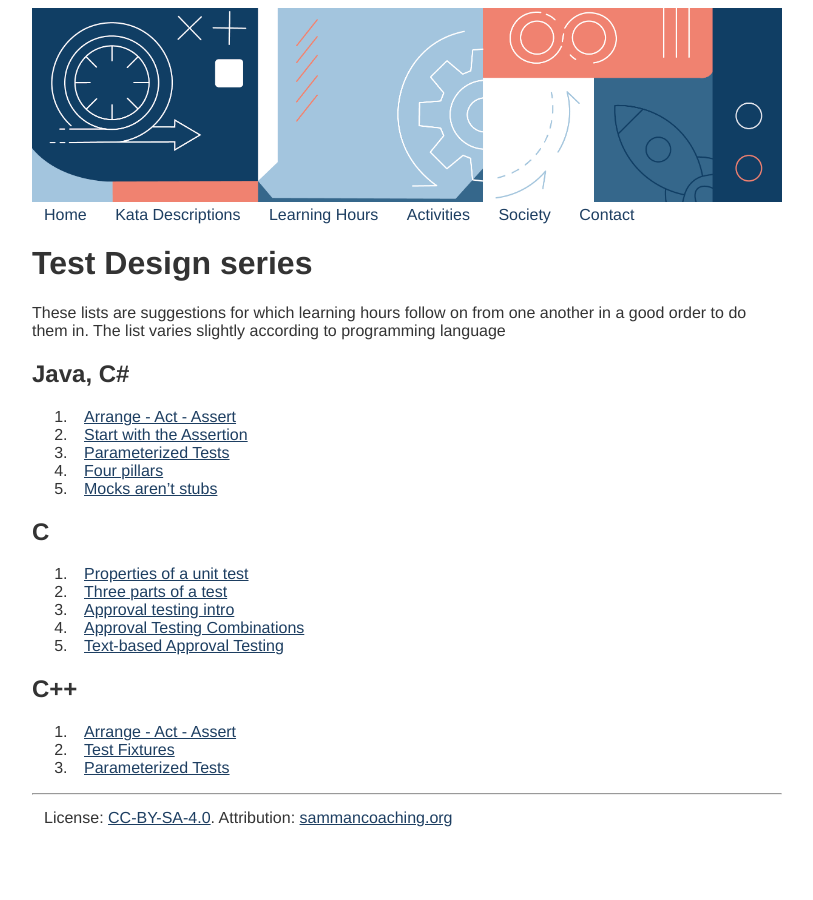
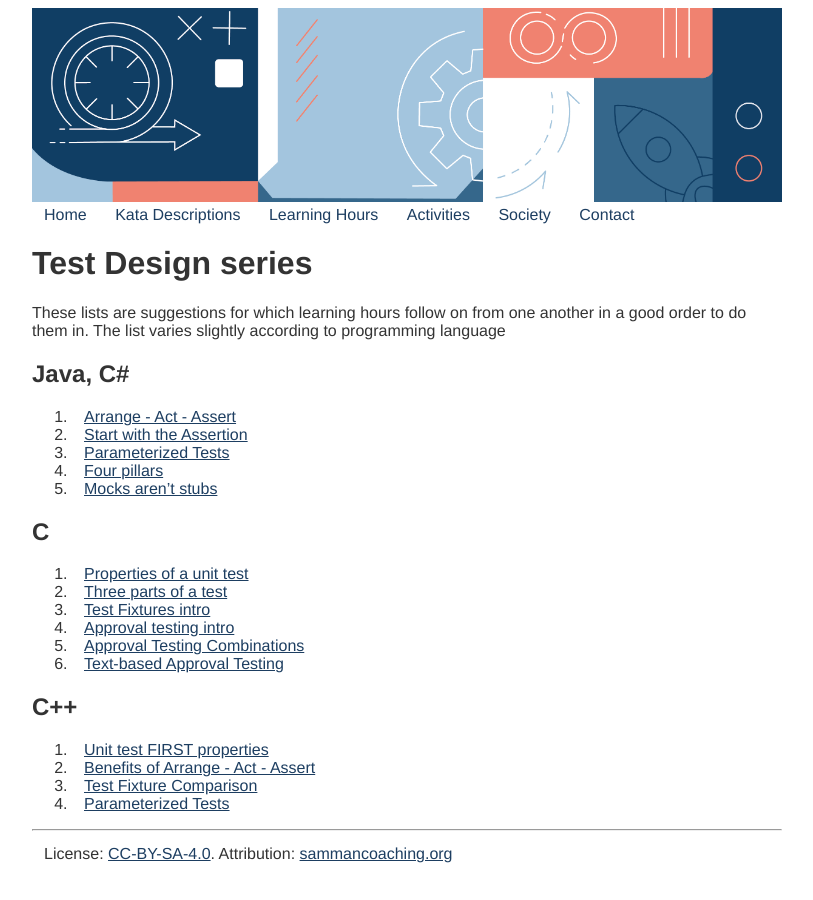
Before and after one commit to sammancoaching/website, a Jekyll site: the page built from learning_hours/series/test_design.md, in a window 1280 px wide. Shown: the whole page, without its empty margins (233-1046 px from the left). Built offline with Jekyll 4.4.1, drawn with Linux system fonts in a browser that asks for light colours.

Commit message:
learning hours for unit test design in C++ and C

```diff
--- a/learning_hours/series/test_design.md
+++ b/learning_hours/series/test_design.md
@@ -14,17 +14,18 @@ These lists are suggestions for which learning hours follow on from one another
 4. [Four pillars](/learning_hours/test_design/four_pillars_khorikov.html)
 5. [Mocks aren't stubs](/learning_hours/test_design/stubs_before_mocks.html)
 
-
 ## C
 
 1. [Properties of a unit test](/learning_hours/test_design/properties_unit_test.html)
 2. [Three parts of a test](/learning_hours/test_design/three_parts_of_a_test.html)
-3. [Approval testing intro](/learning_hours/approval_testing_legacy/approval_testing_intro.html)
-4. [Approval Testing Combinations](/learning_hours/approval_testing_legacy/combinations_by_hand.html)
-5. [Text-based Approval Testing](/learning_hours/approval_testing_legacy/text_based_testing.html)
+3. [Test Fixtures intro](/learning_hours/test_design/fixtures_intro.html)
+4. [Approval testing intro](/learning_hours/approval_testing_legacy/approval_testing_intro.html)
+5. [Approval Testing Combinations](/learning_hours/approval_testing_legacy/combinations_by_hand.html)
+6. [Text-based Approval Testing](/learning_hours/approval_testing_legacy/text_based_testing.html)
 
 ## C++
 
-1. [Arrange - Act - Assert](/learning_hours/test_design/arrange_act_assert.html)
-2. [Test Fixtures](/learning_hours/test_design/fixtures_intro.html)
-3. [Parameterized Tests](/learning_hours/test_design/parameterized_tests.html)
+1. [Unit test FIRST properties](/learning_hours/test_design/unit_test_FIRST_properties.html)
+2. [Benefits of Arrange - Act - Assert](/learning_hours/test_design/benefits_of_arrange_act_assert.html)
+3. [Test Fixture Comparison](/learning_hours/test_design/fixtures_comparison.html)
+4. [Parameterized Tests](/learning_hours/test_design/parameterized_tests.html)
```
Also changed, not shown: _learning_hours/test_design/benefits_of_arrange_act_assert.md (added, +43 -0 lines), _learning_hours/test_design/fixtures_intro.md (+1 -1 lines), _learning_hours/test_design/properties_unit_test.md (+4 -2 lines), _learning_hours/test_design/unit_test_FIRST_properties.md (added, +36 -0 lines).
